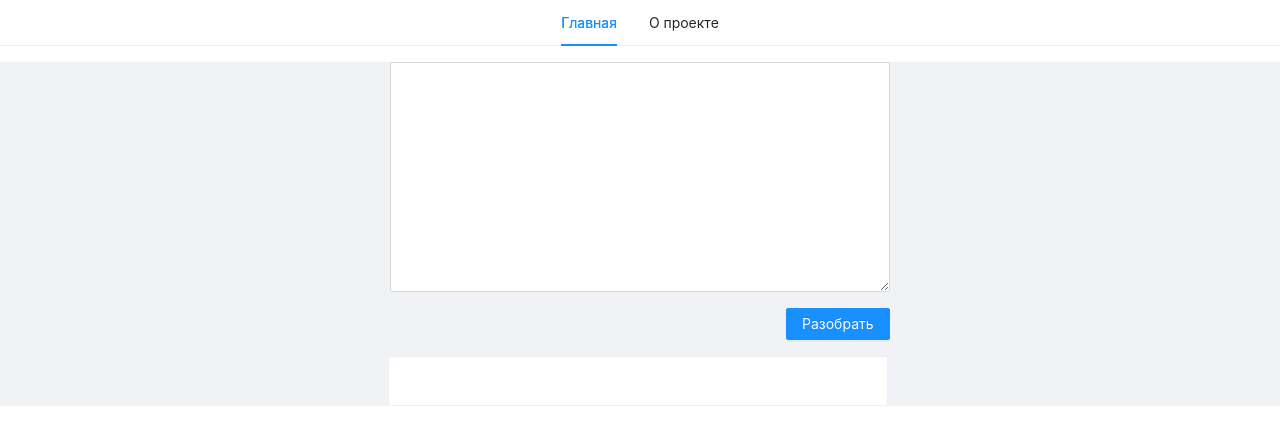
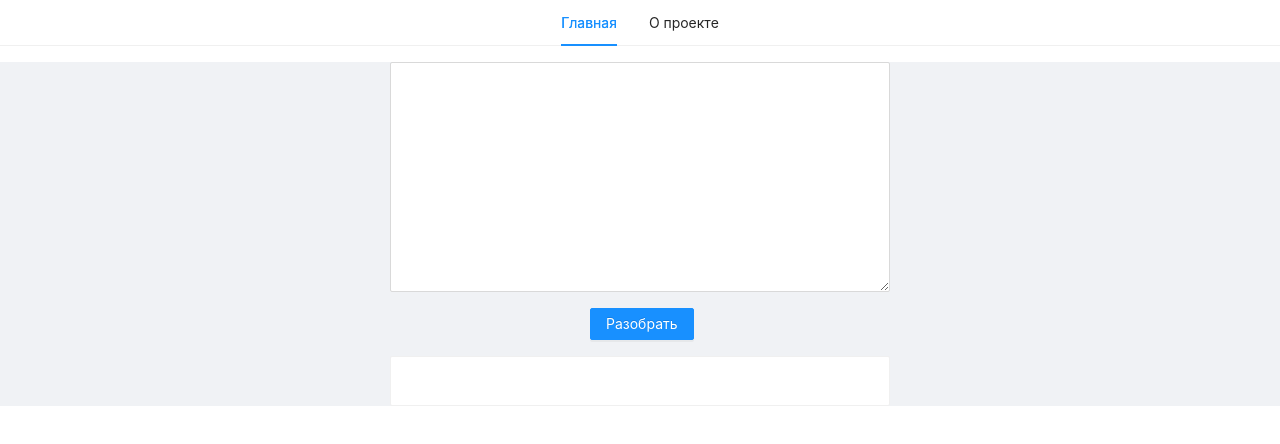
Before and after one commit to wkmatrosowa/antidict-frontend, a React (Create React App) app: page /main in a window 1280 px wide. Shown: the top 444 px of the page. Built offline with nearby package versions, Linux system fonts and the light colour scheme.

Commit message:
fixed problem with resize

```diff
--- a/src/pages/main.tsx
+++ b/src/pages/main.tsx
@@ -51,11 +51,11 @@ export function Main() {
                 <Content className="text-input" style={{textAlign: 'center'}}>
                     <TextArea rows={10} style={{width: 500}} value={text} onChange={onChange}/>
                 </Content>
-                <Content className="button" style={{textAlign: 'right', paddingLeft: 786, width: 100}}>
+                <Content className="button" style={{margin: '0 auto', textAlign: 'center', width: 100}}>
                     <Button type="primary" onClick={onClick}>Разобрать</Button>
                 </Content>
-                <Content className="text-output" style={{textAlign: 'left', paddingLeft: 388}}>
-                    <Card style={{width: 500, borderStyle: 'solid'}} bordered={true}>
+                <Content className="text-output" style={{textAlign: 'left'}}>
+                    <Card style={{margin: '0 auto', width: 500, borderStyle: 'solid'}} bordered={true}>
                         <Highlighter
                             highlightClassName="highlightClassName"
                             searchWords={searchWords}
```
